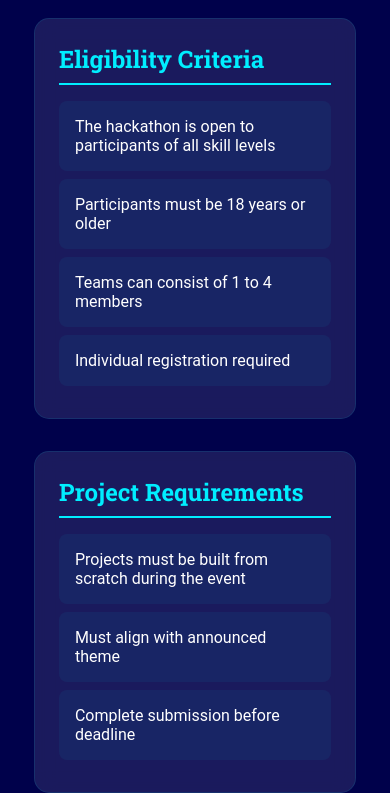
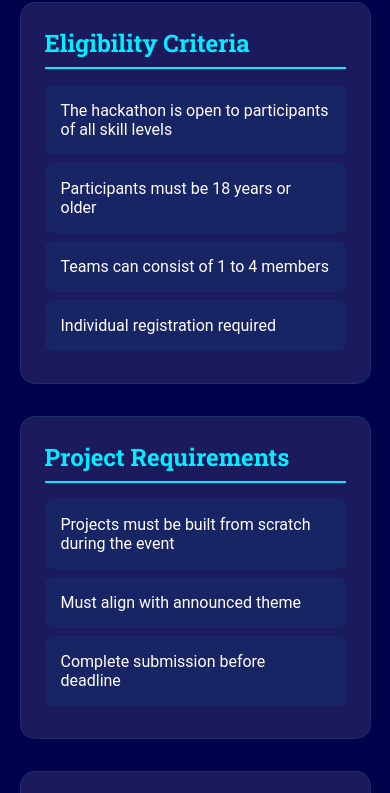
Before and after one commit to sourikm04/CodeQuest, a plain HTML site: page Rules.html in a window 390 px wide. Shown: the part 244-1037 px from the top of the page. Drawn offline with Linux system fonts and the light colour scheme.

Commit message:
Update Rules.css

```diff
--- a/Rules.css
+++ b/Rules.css
@@ -257,10 +257,6 @@ h2 {
 }
 
 @media (max-width: 480px) {
-    body {
-        padding: 1rem;
-        overflow-x: hidden;
-    }
 
     .rules-grid {
         grid-template-columns: 1fr;
@@ -279,9 +275,6 @@ h2 {
 }
 
 @media (max-width: 320px) {
-    body {
-        padding: 1rem 0;
-    }
 
     .rule-card {
         padding: 1rem;
```
